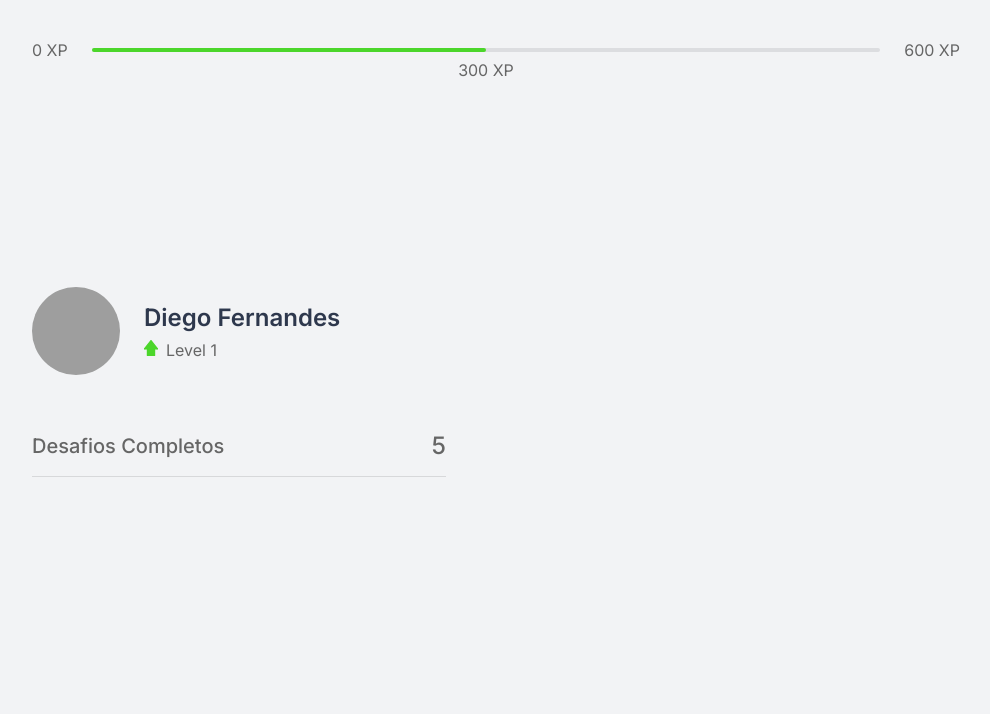
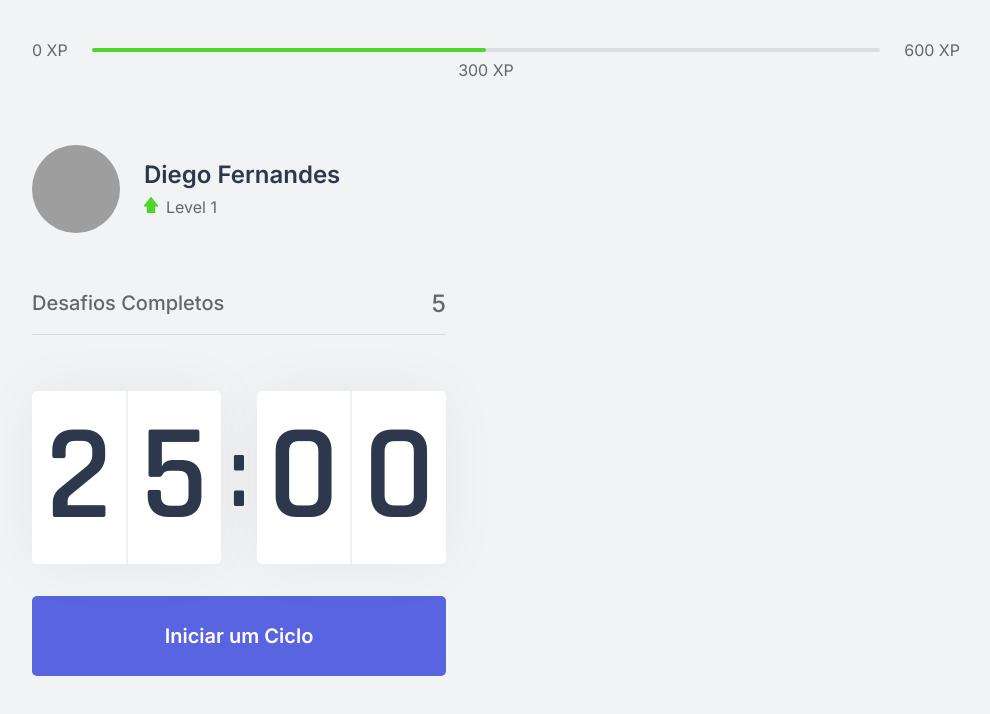
Before and after one commit to r0cc4t0/nlw-04-reactjs, a Next.js app: page / in a window 1280 px wide. Shown: the top 714 px of the page, without its empty margins (144-1134 px from the left). Built offline with nearby package versions, Linux system fonts and the light colour scheme; grey boxes are pictures that could not be loaded.

Commit message:
Countdown Component

```diff
--- /dev/null
+++ b/src/components/Countdown.tsx
@@ -0,0 +1,22 @@
+import styles from '../styles/components/Countdown.module.css';
+
+function Countdown() {
+  return (
+    <div>
+      <div className={styles.countdownContainer}>
+        <div>
+          <span>2</span>
+          <span>5</span>
+        </div>
+        <span>:</span>
+        <div>
+          <span>0</span>
+          <span>0</span>
+        </div>
+      </div>
+      <button type="button" className={styles.countdownButton}>Iniciar um Ciclo</button>
+    </div>
+  );
+}
+
+export default Countdown;
--- a/src/pages/_document.tsx
+++ b/src/pages/_document.tsx
@@ -5,6 +5,7 @@ class MyDocument extends Document {
     return (
       <Html>
         <Head>
+          <link rel="shortcut icon" href="favicon.png" type="image/png" />
           <link rel="preconnect" href="https://fonts.gstatic.com" />
           <link href="https://fonts.googleapis.com/css2?family=Inter:wght@400;500;600&family=Rajdhani:wght@600&display=swap" rel="stylesheet" />
         </Head>
--- a/src/pages/index.tsx
+++ b/src/pages/index.tsx
@@ -1,17 +1,23 @@
+import Head from 'next/head';
 import ExperienceBar from '../components/ExperienceBar';
 import Profile from '../components/Profile';
 import CompletedChallenges from '../components/CompletedChallenges';
+import Countdown from '../components/Countdown';
 import styles from '../styles/pages/Home.module.css';
 
 function Home() {
   return (
     <div className={styles.container}>
+      <Head>
+        <title>Início | move.it</title>
+      </Head>
       <ExperienceBar />
 
       <section>
         <div>
           <Profile />
           <CompletedChallenges />
+          <Countdown />
         </div>
 
         <div></div>
--- /dev/null
+++ b/src/styles/components/Countdown.module.css
@@ -0,0 +1,56 @@
+.countdownContainer {
+  display: flex;
+  align-items: center;
+  font-family: Rajdhani;
+  font-weight: 600;
+  color: var(--title);
+}
+
+.countdownContainer > div {
+  flex: 1;
+  display: flex;
+  align-items: center;
+  justify-content: space-evenly;
+  background: var(--white);
+  box-shadow: 0 0 60px rgba(0, 0, 0, 0.05);
+  border-radius: 5px;
+  font-size: 8.5rem;
+  text-align: center;
+}
+
+.countdownContainer > div span {
+  flex: 1;
+}
+
+.countdownContainer > div span:first-child {
+  border-right: 1px solid #f0f1f3;
+}
+
+.countdownContainer > div span:last-child {
+  border-left: 1px solid #f0f1f3;
+}
+
+.countdownContainer > span {
+  font-size: 6.25rem;
+  margin: 0 0.5rem;
+}
+
+.countdownButton {
+  width: 100%;
+  height: 5rem;
+  margin-top: 2rem;
+  display: flex;
+  align-items: center;
+  justify-content: center;
+  border: 0;
+  border-radius: 5px;
+  background: var(--blue);
+  color: var(--white);
+  font-size: 1.25rem;
+  font-weight: 600;
+  transition: background-color 0.2s;
+}
+
+.countdownButton:hover {
+  background: var(--blue-dark);
+}
```
